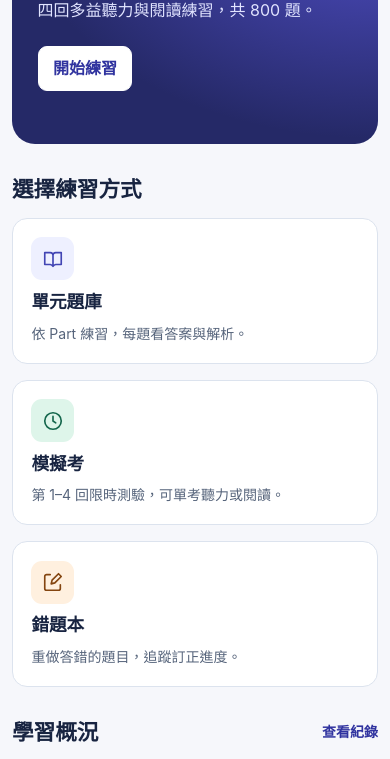
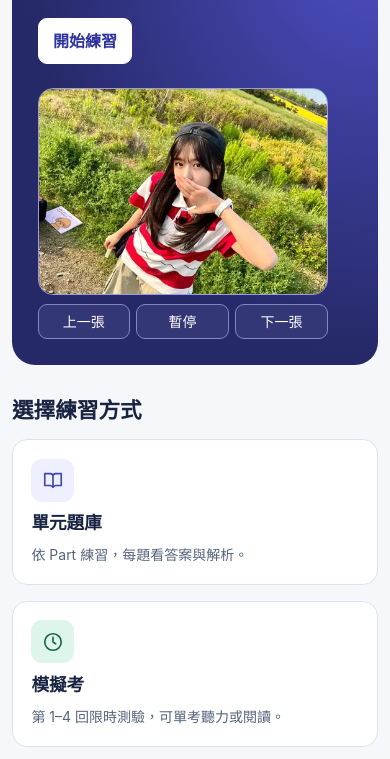
Before and after one commit to Jianningg/toeic-practice, a plain HTML site: page index.html in a window 390 px wide. Shown: the part 228-987 px from the top of the page. Drawn offline with Linux system fonts and the light colour scheme.

Commit message:
Add rotating theme portraits to the practice homepage

```diff
--- a/app.js
+++ b/app.js
@@ -23,6 +23,15 @@ let audioTarget = null;
 let audioNotice = "";
 let mockSavedSecond = 0;
 let mockCue = 0;
+const themePhotos = [
+  ["theme/person-1.webp", "50% 50%"], ["theme/person-2.webp", "50% 29%"],
+  ["theme/person-3.webp", "50% 38%"], ["theme/person-4.webp", "50% 43%"],
+  ["theme/person-5.webp", "50% 57%"], ["theme/person-6.webp", "50% 44%"]
+];
+const reducedMotion = matchMedia("(prefers-reduced-motion: reduce)");
+let themeIndex = 0;
+let themePlaying = !reducedMotion.matches;
+let themeTimer;
 const filters = { unitRound: 0, unitCount: state.unitCount, mockScope: "all", wrongPart: 0, wrongRound: 0, wrongStatus: "open" };
 const study = window.createStudyData(questions, () => state, mergeStudy, updateSettings);
 const icons = {
@@ -93,10 +102,34 @@ function home() {
   const resume = state.active ? ' <a class="button secondary" href="#quiz">繼續作答</a>' : "";
   return '<section class="hero"><div><h1>多益練習室</h1><p>四回多益聽力與閱讀練習，共 ' + bank.questions.length +
     ' 題。</p><div class="actions"><a class="button primary" href="#units">開始練習</a>' + resume +
-    '</div></div><div class="hero-art">' + icon("headphones") + '</div></section><section><div class="section-head"><h2>選擇練習方式</h2></div><div class="grid">' +
+    '</div></div>' + themeCarousel() + '</section><section><div class="section-head"><h2>選擇練習方式</h2></div><div class="grid">' +
     modes.map(([route, graphic, color, title, subtitle]) => '<a class="card" href="#' + route + '"><span class="icon-tile ' + color + '">' + icon(graphic) +
       '</span><h3>' + title + '</h3><p class="muted small">' + subtitle + '</p></a>').join("") +
     '</div></section><section><div class="section-head"><h2>學習概況</h2><a class="link small" href="#history">查看紀錄</a></div>' + stats() + "</section>";
+}
+function themeCarousel() {
+  const [file, position] = themePhotos[themeIndex];
+  return '<section class="hero-carousel" aria-label="主題人物輪播"><div class="theme-frame">' +
+    '<img src="' + file + '" style="object-position:' + position + '" alt="多益練習室主題人物"></div>' +
+    '<div class="theme-controls" aria-label="照片控制">' + button("上一張", "theme-previous") +
+    button(themePlaying ? "暫停" : "播放", "theme-toggle") + button("下一張", "theme-next") + '</div></section>';
+}
+function scheduleTheme() {
+  clearTimeout(themeTimer);
+  if (currentRoute !== "home" || document.hidden || !themePlaying) return;
+  const next = new Image();
+  next.src = themePhotos[(themeIndex + 1) % themePhotos.length][0];
+  themeTimer = setTimeout(() => moveTheme(1), 5000);
+}
+function moveTheme(step) {
+  themeIndex = (themeIndex + step + themePhotos.length) % themePhotos.length;
+  const photo = document.querySelector(".theme-frame img");
+  if (photo) {
+    const [file, position] = themePhotos[themeIndex];
+    photo.src = file;
+    photo.style.objectPosition = position;
+  }
+  scheduleTheme();
 }
 function units() {
   const tiles = (start, end) => '<div class="grid">' + parts.slice(start - 1, end).map(([name, english], i) => {
@@ -549,6 +582,7 @@ function render() {
     study.renderStatus();
     window.dispatchEvent(new Event("toeic-settings-rendered"));
   }
+  scheduleTheme();
   for (const link of document.querySelectorAll("nav a")) {
     if (link.hash === "#" + route) link.setAttribute("aria-current", "page");
     else link.removeAttribute("aria-current");
@@ -583,6 +617,13 @@ app.addEventListener("click", event => {
     case "pause": audio.pause(); break;
     case "replay": playClip(displayedQuestion(), true); break;
     case "mock-play": playMock(); break;
+    case "theme-previous": moveTheme(-1); break;
+    case "theme-next": moveTheme(1); break;
+    case "theme-toggle":
+      themePlaying = !themePlaying;
+      control.textContent = themePlaying ? "暫停" : "播放";
+      scheduleTheme();
+      break;
     case "backup-export": study.download(); break;
     case "sync-start": void study.connect(); break;
     case "sync-now": void study.sync(); break;
@@ -622,6 +663,13 @@ document.addEventListener("keydown", event => {
 window.addEventListener("hashchange", () => { if ((location.hash.slice(1) || "home") !== lastHash) render(); });
 window.addEventListener("toeic-sync-connected", render);
 window.addEventListener("focus", () => study.queue(250));
+document.addEventListener("visibilitychange", scheduleTheme);
+reducedMotion.addEventListener("change", event => {
+  if (event.matches) themePlaying = false;
+  const button = document.querySelector('[data-action="theme-toggle"]');
+  if (button) button.textContent = themePlaying ? "暫停" : "播放";
+  scheduleTheme();
+});
 window.addEventListener("online", () => study.queue(250));
 window.addEventListener("pagehide", () => {
   if (audioTarget?.mock && state.active?.section === "L") { state.active.offset = audio.currentTime; save(); }
--- a/style.css
+++ b/style.css
@@ -43,8 +43,12 @@ main { padding-block: 2.4rem 4rem; }
 .hero .actions { margin-top: 1.4rem; }
 .hero .primary { background: white; border-color: white; color: #30339f; }
 .hero .secondary { background: #383c81; border-color: #787bb2; color: white; }
-.hero-art { width: clamp(90px, 18vw, 204px); aspect-ratio: 1; display: grid; place-items: center; border: 1px solid #8c8ce0; border-radius: 50%; box-shadow: 0 0 0 22px #a3a1ff12, 0 0 0 44px #a3a1ff0d; }
-.hero-art .icon { width: 53%; height: 53%; stroke-width: 1.35; color: #eaebff; }
+.hero-carousel { width: clamp(215px, 23vw, 280px); display: grid; gap: .55rem; }
+.theme-frame { overflow: hidden; width: 100%; aspect-ratio: 1.18; border: 1px solid #9b9ce2; border-radius: 15px; background: #303474; }
+.theme-frame img { display: block; width: 100%; height: 100%; object-fit: cover; }
+.theme-controls { display: flex; justify-content: center; gap: .4rem; }
+.theme-controls button { background: #343775; border-color: #8387bd; color: white; flex: 1; font-size: .875rem; padding: .38rem .45rem; white-space: nowrap; }
+.theme-controls button:hover { background: #4a4e91; border-color: #d9dbff; }
 .section-head { margin: 2rem 0 1rem; display: flex; align-items: center; justify-content: space-between; gap: .6rem; }
 .page-head { margin-bottom: 1.35rem; }
 .page-head p { margin-top: .55rem; }
@@ -125,7 +129,8 @@ a.card:hover { border-color: var(--primary); }
 @media (max-width: 520px) {
   .grid, .grid.two { grid-template-columns: 1fr; }
   .hero { grid-template-columns: 1fr; }
-  .hero-art { display: none; }
+  .hero-carousel { width: min(100%, 290px); }
+  .theme-frame { aspect-ratio: 1.4; }
   .stats > div { padding: .65rem; }
   .quiz-head { align-items: flex-start; }
   .filters label { flex-wrap: wrap; }
```
Also changed, not shown: sw.js (+4 -3 lines), .github/workflows/pages.yml, theme/person-1.webp (added), theme/person-2.webp (added), theme/person-3.webp (added), theme/person-4.webp (added), theme/person-5.webp (added), theme/person-6.webp (added).
